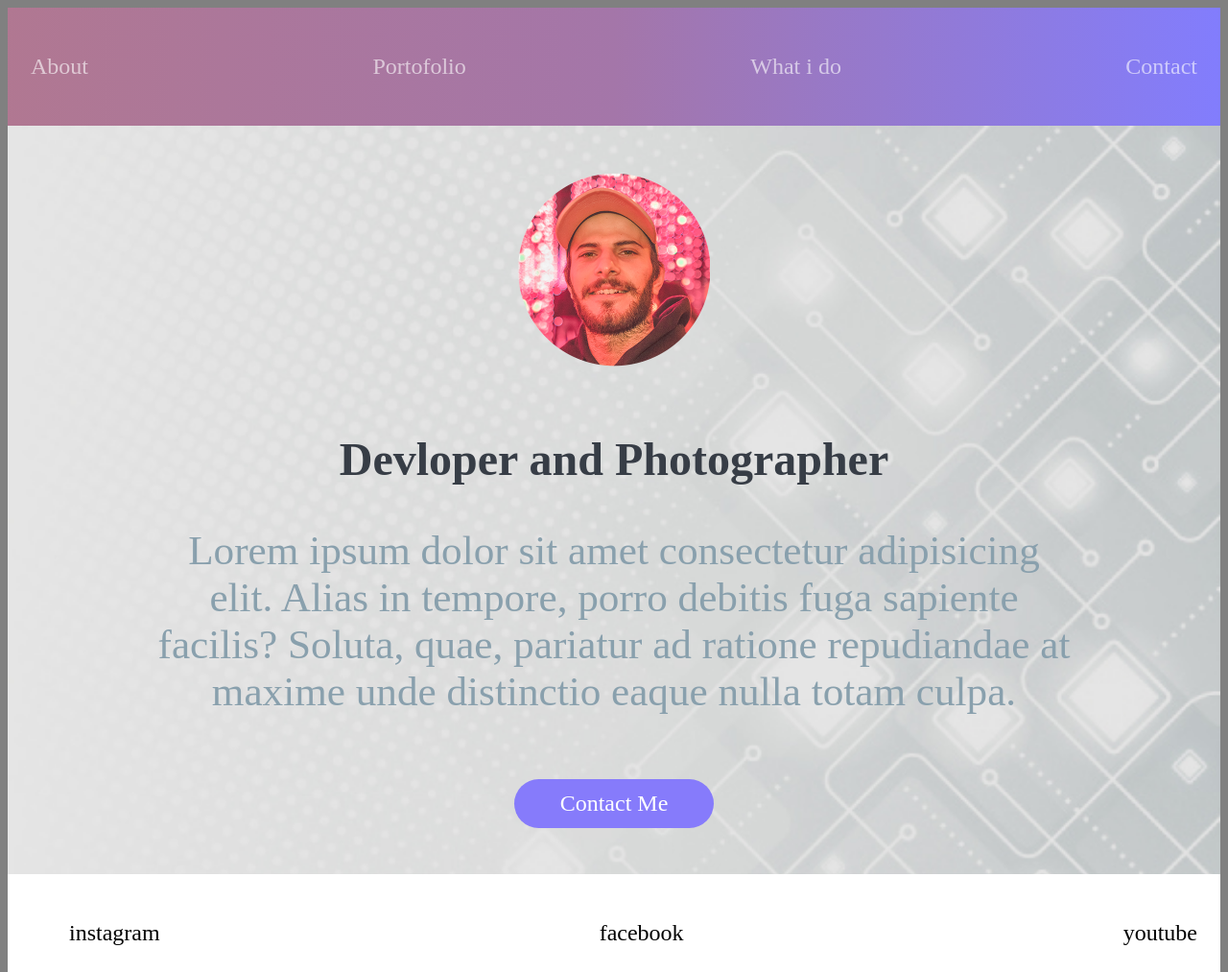
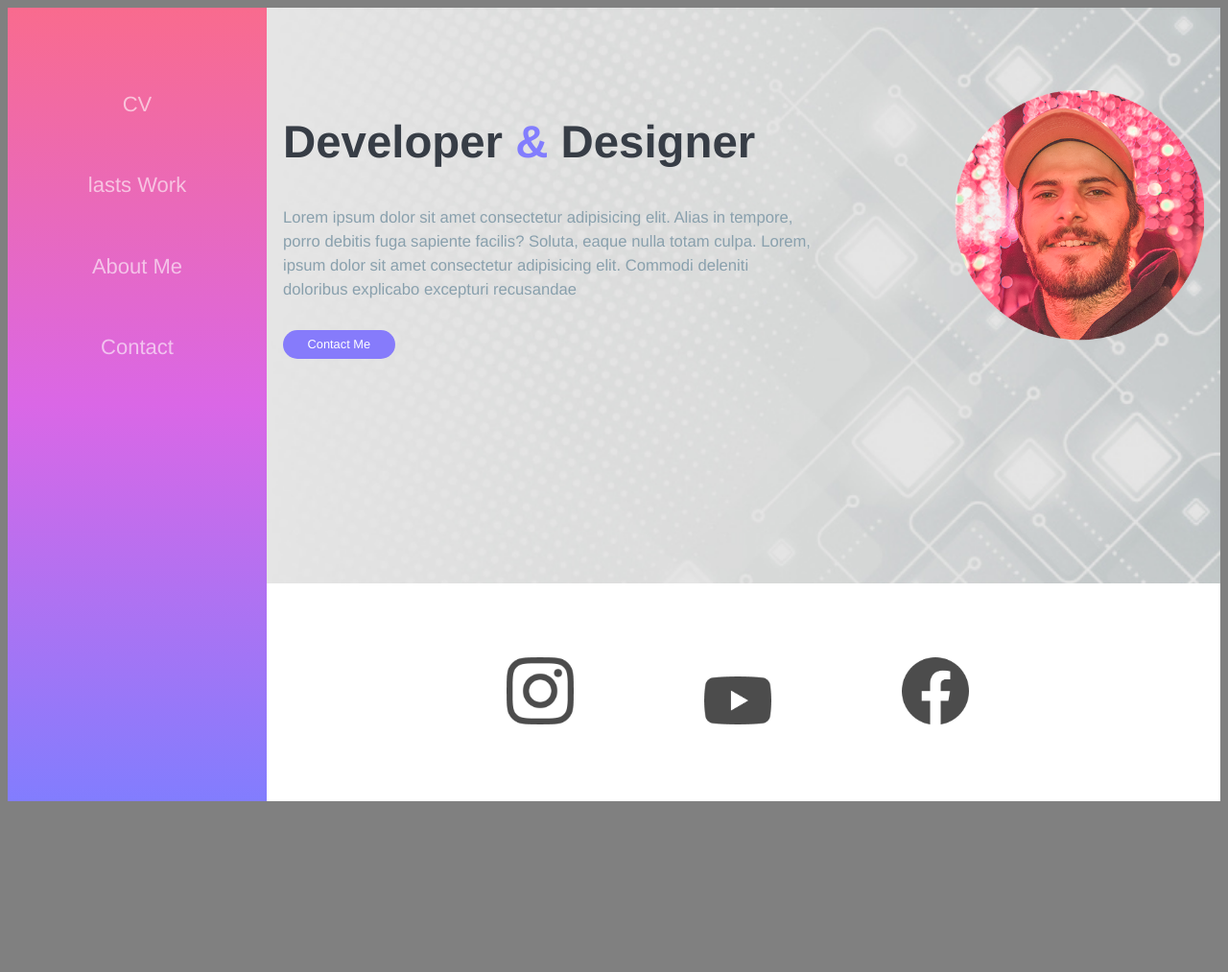
Before and after one commit to Ahmad-Hendi/CV, a plain HTML site: page index.html in a window 1280 px wide. Shown: the top 1013 px of the page at 96% size. After the commit the page ends 835 px from the top, so only its background shows below. Drawn offline with Linux system fonts and the light colour scheme.

Commit message:
make it responsive + lasts work sectio is ACTIVE

```diff
--- a/index.html
+++ b/index.html
@@ -2,6 +2,7 @@
 <html lang="en">
 <head>
     <meta charset="UTF-8">
+    <meta name="viewport" content="width=device-width, initial-scale=1 user-scalable=0">
     <link rel="stylesheet" href="stylesheet.css" >
     <title>Ahmad Hndi</title>
 </head>
@@ -10,9 +11,9 @@
         <div class="sidebar">
             <nav>
                 <ul>
-                    <li><a href="#">About</a></li>
-                    <li><a href="#">Portofolio</a></li>
-                    <li><a href="#">What i do</a></li>
+                    <li><a href="#">CV</a></li>
+                    <li><a href="IMPOSSIBLE.html">lasts Work</a></li>
+                    <li><a href="#">About Me</a></li>
                     <li><a href="#">Contact</a></li>
                 </ul>
             </nav>
@@ -21,10 +22,13 @@
             <section class="me">
                 <img src="me1.png" alt="Profile picture">
                 <div class="me-contents">
-                    <h1>Devloper and Photographer</h1>
+                    <h1>Developer <span> & </span>  Designer</h1>
                     <p> Lorem ipsum dolor sit amet consectetur adipisicing elit.
                         Alias in tempore, porro debitis fuga sapiente facilis? Soluta,
-                        quae, pariatur ad ratione repudiandae at maxime unde distinctio eaque nulla totam culpa.</p>
+                        eaque nulla totam culpa.
+                    Lorem, ipsum dolor sit amet consectetur adipisicing elit.
+                    Commodi deleniti doloribus explicabo excepturi recusandae
+                    </p>
                     <a class="btn" href="">Contact Me</a>
                 </div>
             </section>
@@ -32,9 +36,9 @@
         <div class="footer">
             <footer>
                 <ul>
-                    <li><a href="https://www.instagram.com/ahmad_hendi_/?hl=en" ><p> instagram </p></a></li>
-                    <li><a href="https://www.facebook.com/?stype=lo&jlou=AfemqaqnfFWCH260jrlrrOxjM4TkLELQsrHI85dedoGbcKILXiqtcgZjTwyo3znESY-EflqnAyV3efhKiajcCuZaVarYYrhYjs9r4yKLUF1sGA&smuh=20943&lh=Ac-51m3gvZuf33mo" ><p> facebook </p></a></li>
-                    <li><a href="https://www.youtube.com/watch?v=3elVsOeyLtg&t=7s" ><p> youtube </p></a></li>
+                    <li> <a href="https://www.instagram.com/ahmad_hendi_/?hl=en" ><img src="instagram.png" alt="instagram"></a> </li>
+                    <li><a href="https://www.youtube.com/watch?v=3elVsOeyLtg&t=7s" ><img src="youtube.png" alt="youtube"></a></li>
+                    <li><a href="https://www.facebook.com/?stype=lo&jlou=AfemqaqnfFWCH260jrlrrOxjM4TkLELQsrHI85dedoGbcKILXiqtcgZjTwyo3znESY-EflqnAyV3efhKiajcCuZaVarYYrhYjs9r4yKLUF1sGA&smuh=20943&lh=Ac-51m3gvZuf33mo" ><img src="facebook.png" alt="facebook"></a></li>
                 </ul>
             </footer>
         </div>
--- /dev/null
+++ b/styleimpossible.css
@@ -0,0 +1,61 @@
+body{
+    display: flex;
+    justify-content: center;
+    align-items: center;
+    min-height: 100vh;
+    background: #000;
+}
+
+
+
+h2{
+
+    font-weight: 500px;
+    color:#222;
+    letter-spacing: 5px;
+    cursor: pointer;
+}
+
+h2 span{
+    transition: 0.5s;
+}
+
+h2:hover span:nth-child(1) {
+    margin-right: 10px;
+}
+
+h2:hover span:nth-child(1):after {
+    content: "'";
+}
+
+h2:hover span:nth-child(2) {
+    margin-left: 40px;
+}
+
+h2:hover span{
+    color: #fff;
+    text-shadow: 0 0 10px #fff,
+                 0 0 20px #fff,
+                 0 0 40px #fff,
+                 0 0 80px #fff,
+                 0 0 120px #fff,
+                 0 0 160px #fff;
+}
+
+@media (min-width: 375px ) {
+    body{
+        background-color: #222;
+    }
+
+    h2{
+        font-size: 27px;
+        color:rgb(107, 112, 120);
+
+    }
+}
+
+@media (min-width: 1040px ) {
+    h2{
+        font-size: 6em;
+    }
+}
--- a/stylesheet.css
+++ b/stylesheet.css
@@ -1,15 +1,15 @@
 body {
-    font-family: ;
+    font-family:Helvetica, sans-serif ;
     background-color: gray;
 }
 
 .contents{
     background-image: url('background.jpg');
     background-size: cover;
-
     grid-area: contents;
     background-color: rgb(107, 141, 177);
 }
+
 
 .sidebar {
     grid-area: sidebar;
@@ -22,21 +22,22 @@ body {
 }
 
 .footer{
-    grid-area:fotter;
+    grid-area:footer;
     background-color:white;
 }
 
+
 .container{
-    font-size: 1.5em;
+    font-size: 0.8em;
     width: 100%;
     height: 100vh;
-  /*  display: grid; */
+    display: grid;
     grid-template-areas:
         "sidebar"
         "contents"
         "footer";
     grid-template-columns: 1fr;
-    grid-template-rows: 130px 800px 250px;
+    grid-template-rows: 65px 650px 90px;
 }
 
 .contents,
@@ -47,15 +48,16 @@ body {
 
 nav ul{
     display: flex;
-    justify-content: space-between;
+    justify-content: space-around;
     text-align: center;
     padding: 0px;
     margin: 0px;
+    font-size: 0.8em;
 
 }
 
 nav li {
-    padding: 1em 0px;
+    padding: 1.3em 0px;
     list-style: none;
 }
 
@@ -89,7 +91,7 @@ nav ul a:hover{
 
 .me p{
     font-weight: 300px;
-    font-size: 1.8em;
+    font-size: 1.3em;
     color:#89a0ad;
 }
 
@@ -99,27 +101,123 @@ nav ul a:hover{
     color: white;
     font-weight: 700px;
     background: #867bfb;
-    padding: 0.5em 2em;
+    padding: 0.6em 2em;
     border-radius: 40px;
     margin: 1em 0;
     transition: 0.3s;
 }
 
 .btn:hover{
-    box-shadow: 0 10px 50px rgba(188,197,216,1);
+    box-shadow: 0 10px 50px rgb(65, 70, 83);
 }
 
 
 footer ul{
+    text-align: center;
+    margin: 1em auto;
+    padding: 0;
+    flex-direction: row;
     display: flex;
-    justify-content: space-between;
-    align-items: center;
-    padding: 0 auto ;
-    margin: auto;
+}
+
+footer ul li{
     list-style: none;
+    align-self: flex-end;
+    text-align: center;
+}
+
+footer ul img{
+    width: 30px;
 
 }
-footer li a{
+
+footer ul li a{
     text-decoration: none;
-    color:black ;
+    color: ivory;
+    margin: 0 auto;
+    padding: 10px;
+    margin-left: 188%;
 }
+
+@media (min-width: 935px) {
+    .container {
+        grid-template-areas:
+            "sidebar contents"
+            "sidebar footer";
+        grid-template-columns: 270px 1fr;
+        grid-template-rows: 600px 1fr;
+    }
+    nav ul {
+        display: block;
+        justify-content: space-around;
+        font-size: 22px;
+
+    }
+
+    nav ul li{
+       padding-top: 30px;
+    }
+
+    .sidebar{
+        background: linear-gradient(
+            rgba(249,107,142,1),
+            rgba(218,103,230,1),
+            rgba(130,125,254,1));
+            padding-top: 3em;
+            font-size: 1.5em;
+    }
+
+    .me{
+        text-align: left;
+        margin: 2em auto;
+    }
+
+    .me img{
+        width: 260px;
+        float: right;
+    }
+
+    .me h1{
+        font-size: 3.7em;
+        padding-right:10px ;
+        padding-top: 60px;
+
+
+    }
+
+    .me h1 span{
+        color: rgba(130,125,254,1);
+
+    }
+
+    .me p{
+        width: 550px;
+        line-height: 25px;
+    }
+
+   footer ul li {
+       padding: 4em 0;
+       margin: 0 auto;
+
+
+    }
+
+
+
+    footer ul {
+        margin-right: 350px;
+
+
+
+    }
+
+    footer ul img{
+        width: 70px;
+        color: gray;
+        opacity: 0.7;
+
+
+    }
+
+
+}
```
Also changed, not shown: IMPOSSIBLE.html (added, +13 -0 lines), facebook.png (added), instagram.png (added), youtube.png (added).
